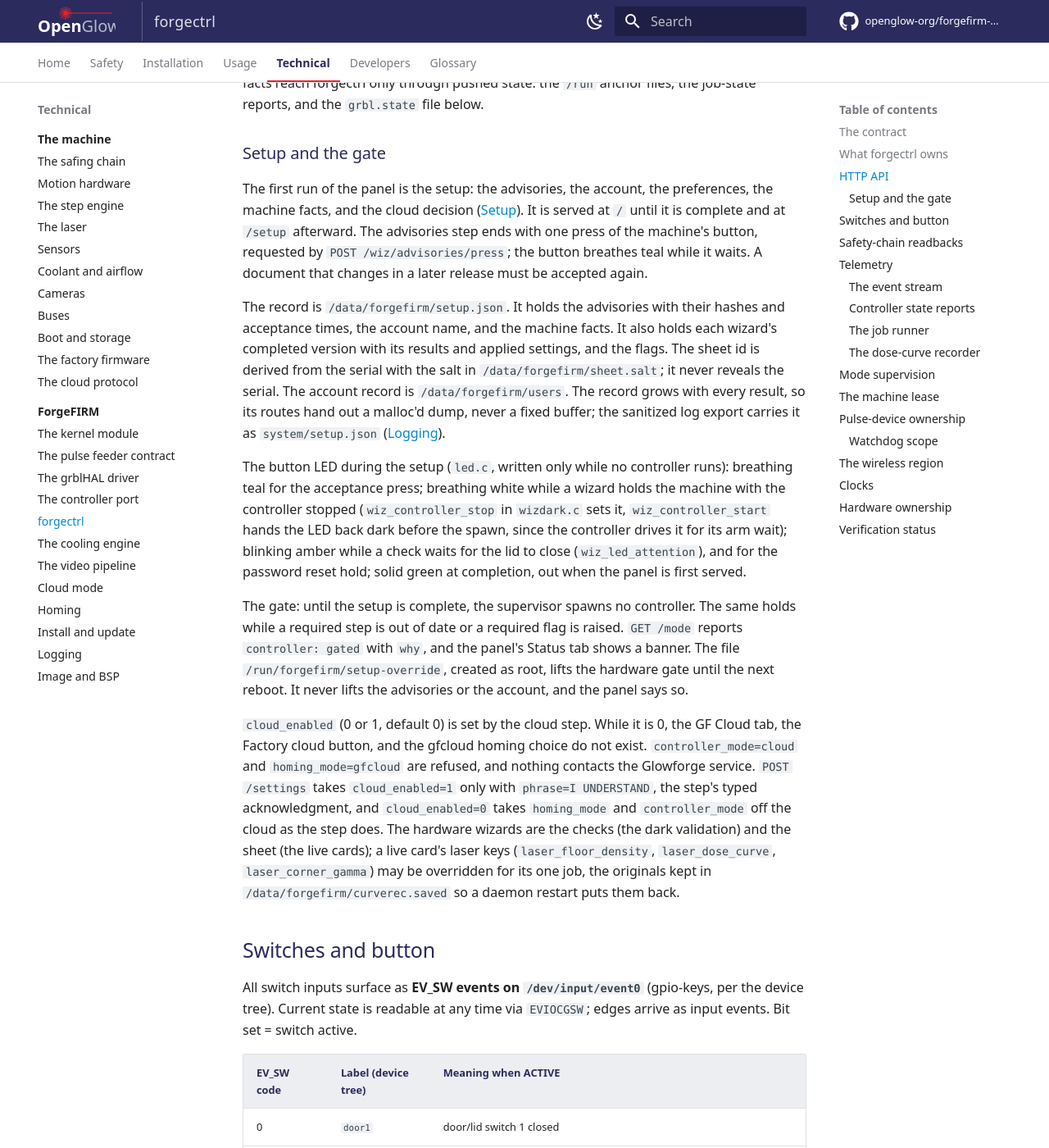
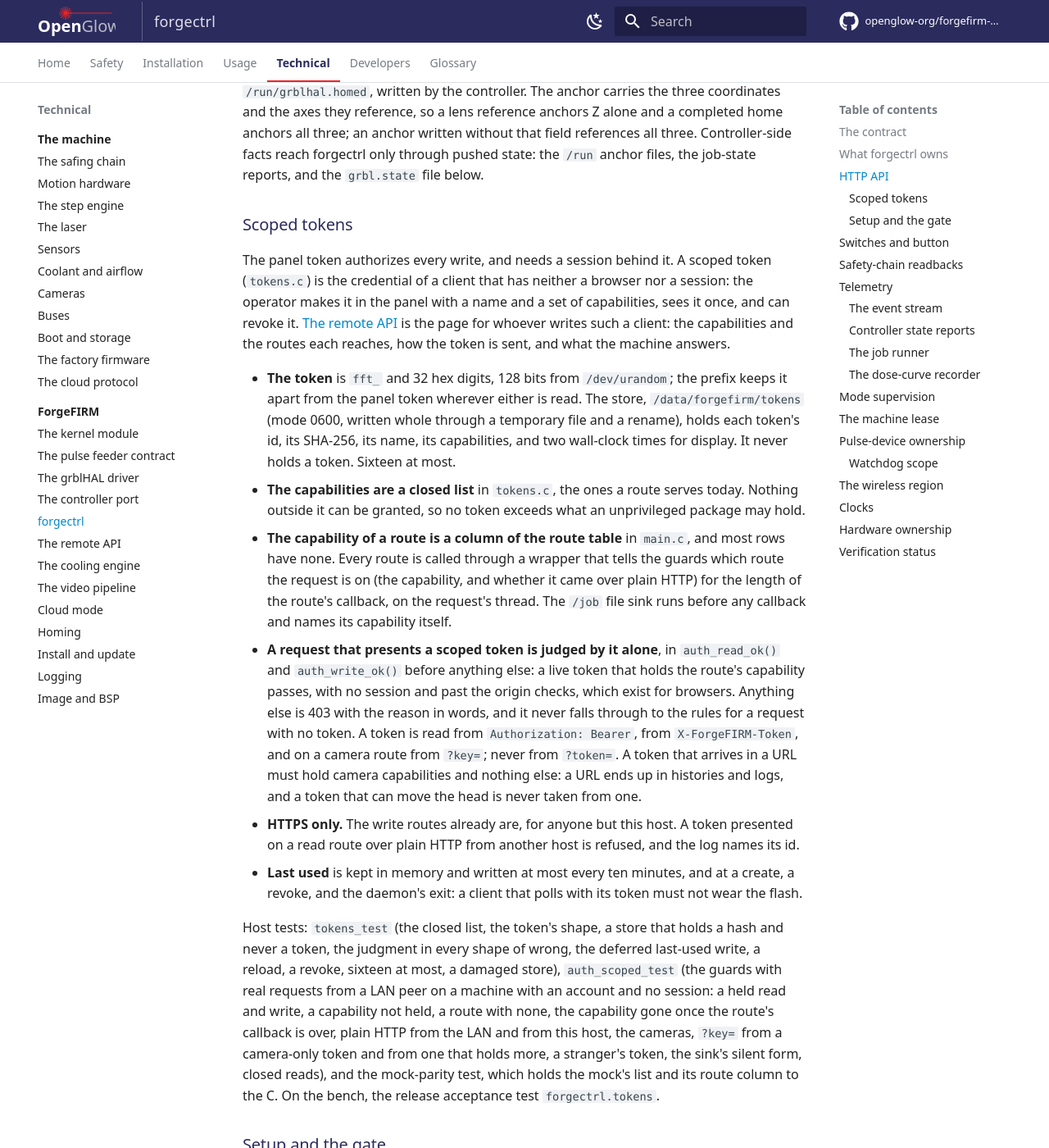
Before and after one commit to openglow-org/forgefirm-docs, an MkDocs documentation site: the page built from docs/technical/forgefirm/forgectrl.md, in a window 1280 px wide and 1400 px high, scrolled down 7372 px. Shown: the whole window at 82% size. Built offline with MkDocs 1.6.1 and Material for MkDocs 9.7.7, drawn with Linux system fonts in a browser that asks for light colours; comment, search, counter and statistics services are not loaded; some of the changed text lies outside the part shown.

Commit message:
Scoped API tokens, and a page for whoever writes a client
forgectrl gains scoped tokens: a credential made in the panel that reaches
the routes it was granted and nothing else, with no login session.

remote-api.md is new, in the nav after forgectrl: making a token, sending
it (the two headers, HTTPS only, the ?key= form on a camera route and why
only a camera-only token may use it), the capabilities and the routes each
reaches (this page owns that table), what no token reaches, what
motion.job does and does not get past, the machine's answers in words, and
three examples.

forgectrl.md: the three token routes in the API table; a "Scoped tokens"
section on the mechanism (the token and its store, the closed list, the
capability column of the route table and the wrapper that tells the guards
which route a request is on, the judgment by the token alone, the URL rule,
HTTPS only, the deferred last-used write, the host tests); a sentence in
the auth paragraph that points to it.

control-panel.md: the API tokens card under the System tab.

The style check is clean, and the interface check finds the token routes
documented (225 checked against the working trees).

Acceptance. Documentation only: no catalog test reads these pages. The
behavior they describe is gated by forgectrl.tokens.

```diff
--- a/docs/technical/forgefirm/forgectrl.md
+++ b/docs/technical/forgefirm/forgectrl.md
@@ -107,7 +107,8 @@
 client on the network needs the session too. The read-only routes answer any
 LAN client while `panel_open_reads` is 1 (the default); 0 closes them to
 sessions and loopback. Unsigned firmware installs and `GET /fuse-identity`
-additionally require the physical button held.
+additionally require the physical button held. A client with no browser and
+no session uses a scoped token ([below](#scoped-tokens)).
 
 The HTTP surface carries accept-side caps: 64 connections in total and 16
 per client address (`MHD_OPTION_CONNECTION_LIMIT` and the per-IP limit), so
@@ -143,6 +144,7 @@
 | `GET /fuse-identity` | The machine's fuse identity ([Control panel](../../usage/control-panel.md)) |
 | `GET /grbl/settings` | The controller's `$$` view, verbatim; 404 with no live controller |
 | `POST /curve/record`, `GET /curve/status`, `POST /curve/stop`, `GET /curve/ladder.gcode` | The dose-curve recorder ([below](#the-dose-curve-recorder)) |
+| `GET /tokens`, `POST /tokens` (`name`, `caps`), `POST /tokens/revoke` (`id`) | Scoped tokens ([below](#scoped-tokens)): the list, a new token (answered once, as `{"id", "token"}`), a revoke. Write class; no scoped token reaches them |
 | `POST /job`, `GET /job`, `POST /job/abort` | The job runner ([below](#the-job-runner)): a G-code program run with the daemon as the machine's one sender |
 | `GET /logs`, `GET /logs/tail`, `POST /logs/export` | The logging tree ([Logging](logging.md)) |
 | `GET /cam/stream`, `GET /cam/snapshot`, `GET /cam/status`, `GET /cam/h264`, the mjpg-streamer aliases | The camera service ([Video pipeline](video-pipeline.md)) |
@@ -178,6 +180,60 @@
 anchor written without that field references all three. Controller-side facts reach forgectrl only
 through pushed state: the `/run` anchor files, the job-state reports, and
 the `grbl.state` file below.
+
+### Scoped tokens
+
+The panel token authorizes every write, and needs a session behind it. A
+scoped token (`tokens.c`) is the credential of a client that has neither a
+browser nor a session: the operator makes it in the panel with a name and a
+set of capabilities, sees it once, and can revoke it.
+[The remote API](remote-api.md) is the page for whoever writes such a client:
+the capabilities and the routes each reaches, how the token is sent, and
+what the machine answers.
+
+- **The token** is `fft_` and 32 hex digits, 128 bits from `/dev/urandom`;
+  the prefix keeps it apart from the panel token wherever either is read. The
+  store, `/data/forgefirm/tokens` (mode 0600, written whole through a
+  temporary file and a rename), holds each token's id, its SHA-256, its name,
+  its capabilities, and two wall-clock times for display. It never holds a
+  token. Sixteen at most.
+- **The capabilities are a closed list** in `tokens.c`, the ones a route
+  serves today. Nothing outside it can be granted, so no token exceeds what
+  an unprivileged package may hold.
+- **The capability of a route is a column of the route table** in `main.c`,
+  and most rows have none. Every route is called through a wrapper that
+  tells the guards which route the request is on (the capability, and
+  whether it came over plain HTTP) for the length of the route's callback,
+  on the request's thread. The `/job` file sink runs before any callback and
+  names its capability itself.
+- **A request that presents a scoped token is judged by it alone**, in
+  `auth_read_ok()` and `auth_write_ok()` before anything else: a live token
+  that holds the route's capability passes, with no session and past the
+  origin checks, which exist for browsers. Anything else is 403 with the
+  reason in words, and it never falls through to the rules for a request
+  with no token. A token is read from `Authorization: Bearer`, from
+  `X-ForgeFIRM-Token`, and on a camera route from `?key=`; never from
+  `?token=`. A token that arrives in a URL must hold camera capabilities and
+  nothing else: a URL ends up in histories and logs, and a token that can
+  move the head is never taken from one.
+- **HTTPS only.** The write routes already are, for anyone but this host. A
+  token presented on a read route over plain HTTP from another host is
+  refused, and the log names its id.
+- **Last used** is kept in memory and written at most every ten minutes, and
+  at a create, a revoke, and the daemon's exit: a client that polls with its
+  token must not wear the flash.
+
+Host tests: `tokens_test` (the closed list, the token's shape, a store that
+holds a hash and never a token, the judgment in every shape of wrong, the
+deferred last-used write, a reload, a revoke, sixteen at most, a damaged
+store), `auth_scoped_test` (the guards with real requests from a LAN peer on
+a machine with an account and no session: a held read and write, a
+capability not held, a route with none, the capability gone once the route's
+callback is over, plain HTTP from the LAN and from this host, the cameras,
+`?key=` from a camera-only token and from one that holds more, a stranger's
+token, the sink's silent form, closed reads), and the
+mock-parity test, which holds the mock's list and its route column to the C.
+On the bench, the release acceptance test `forgectrl.tokens`.
 
 ### Setup and the gate
 
--- a/mkdocs.yml
+++ b/mkdocs.yml
@@ -153,6 +153,7 @@
           - The grblHAL driver: technical/forgefirm/grblhal-driver.md
           - The controller port: technical/forgefirm/controller-port.md
           - forgectrl: technical/forgefirm/forgectrl.md
+          - The remote API: technical/forgefirm/remote-api.md
           - The cooling engine: technical/forgefirm/cooling-engine.md
           - The video pipeline: technical/forgefirm/video-pipeline.md
           - Cloud mode: technical/forgefirm/cloud-mode.md
```
Also changed, not shown: docs/technical/forgefirm/remote-api.md (added, +131 -0 lines), docs/usage/control-panel.md (+24 -2 lines).
